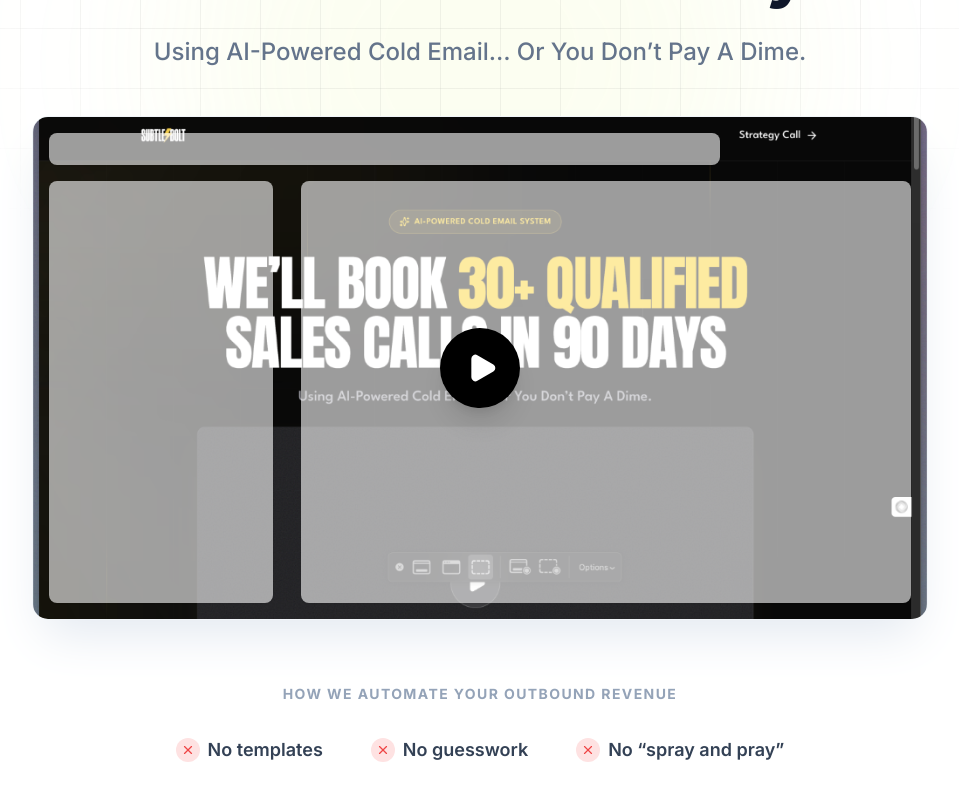
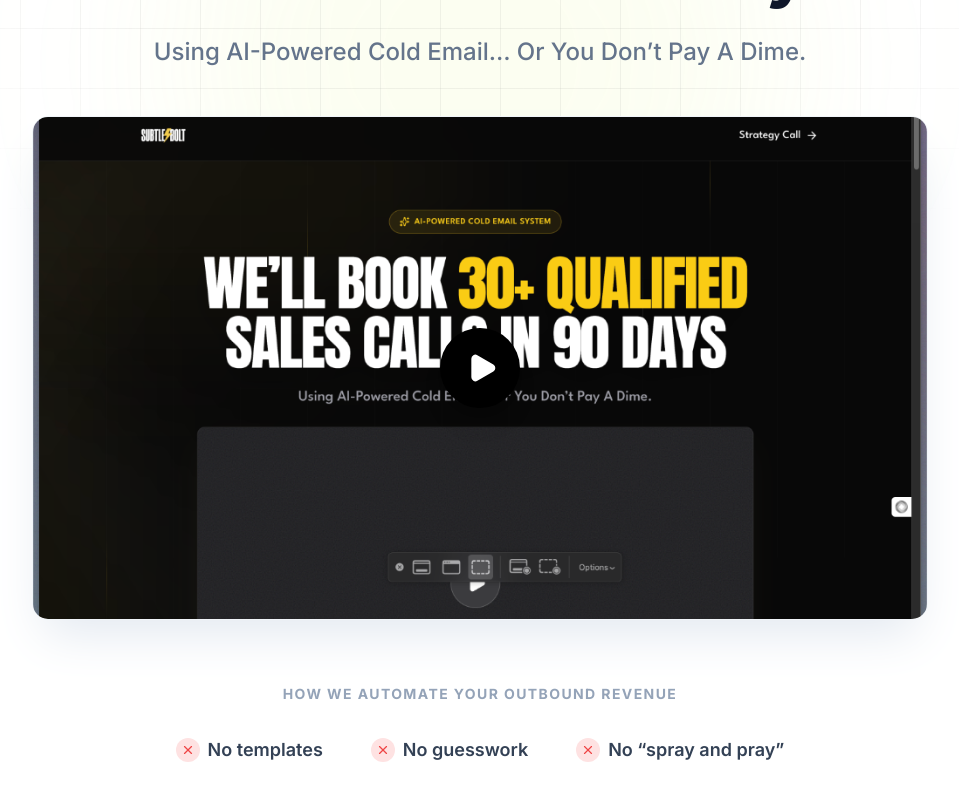
Before and after one commit to amsaluzair/subtlebolt-2, a React (Vite) app: page / in a window 1280 px wide. Shown: the part 392-1192 px from the top of the page, without its empty margins (160-1119 px from the left). Built offline with nearby package versions, Linux system fonts and the light colour scheme.

Commit message:
Remove translucent overlay boxes from video thumbnail

```diff
--- a/components/Hero.tsx
+++ b/components/Hero.tsx
@@ -83,12 +83,9 @@ const Hero: React.FC = () => {
         <div className={`relative w-full max-w-4xl mx-auto aspect-video bg-white rounded-2xl shadow-2xl shadow-slate-200 border border-slate-100 mb-16 overflow-hidden ${!isVideoPlaying ? 'group cursor-pointer transform transition-transform hover:scale-[1.01]' : ''}`}>
           {!isVideoPlaying ? (
             <div onClick={() => setIsVideoPlaying(true)} className="w-full h-full relative">
-              {/* Thumbnail / Mock UI */}
+              {/* Thumbnail */}
               <img src="/video-thumbnail.png" alt="Video thumbnail" className="absolute inset-0 w-full h-full object-cover" />
-              {/* Mock UI Elements inside video placeholder - serving as thumbnail graphic */}
-              <div className="absolute top-4 left-4 right-4 h-8 bg-white rounded-lg shadow-sm w-3/4 opacity-60"></div>
-              <div className="absolute top-16 left-4 bottom-4 w-1/4 bg-white rounded-lg shadow-sm opacity-60"></div>
-              <div className="absolute top-16 right-4 bottom-4 left-[30%] bg-white rounded-lg shadow-sm opacity-60"></div>
+
 
               <div className="absolute inset-0 flex items-center justify-center z-10">
                 <div className="w-20 h-20 bg-black text-white rounded-full flex items-center justify-center shadow-xl group-hover:scale-110 transition-transform">
```
